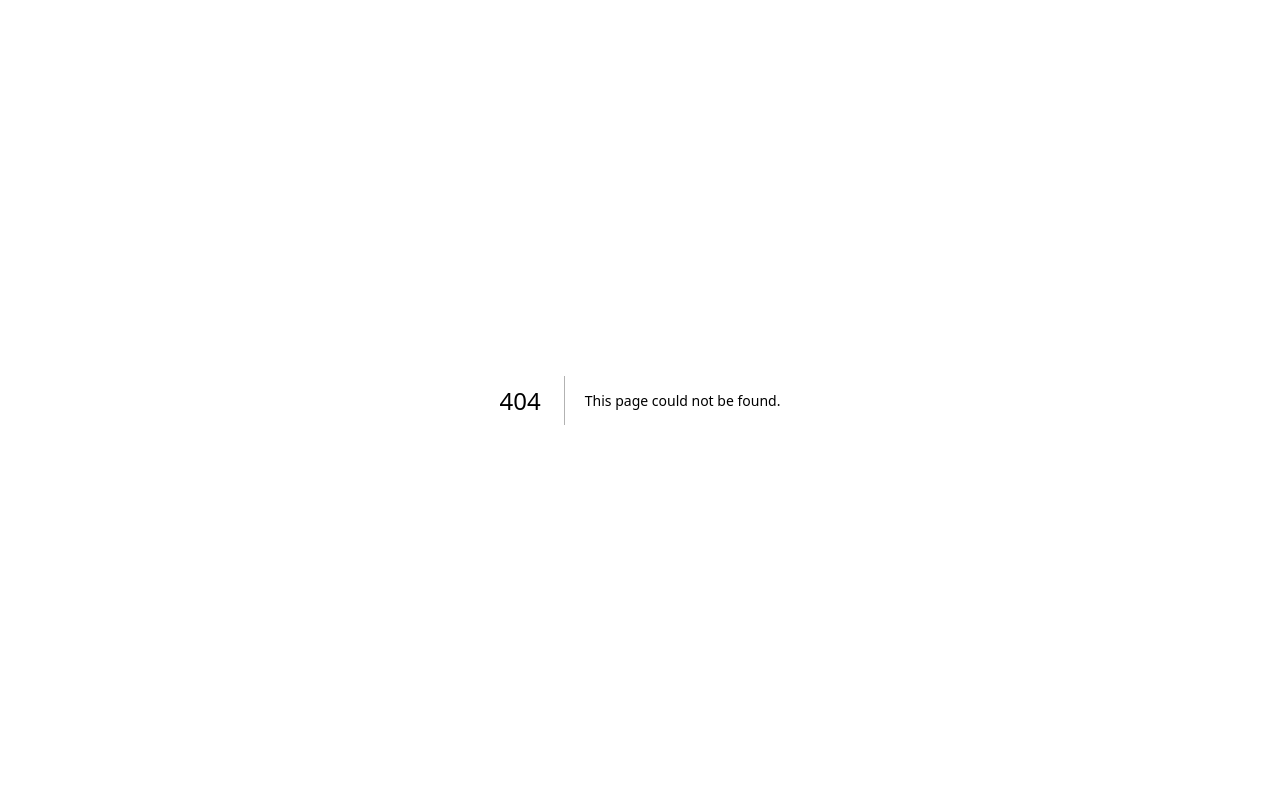
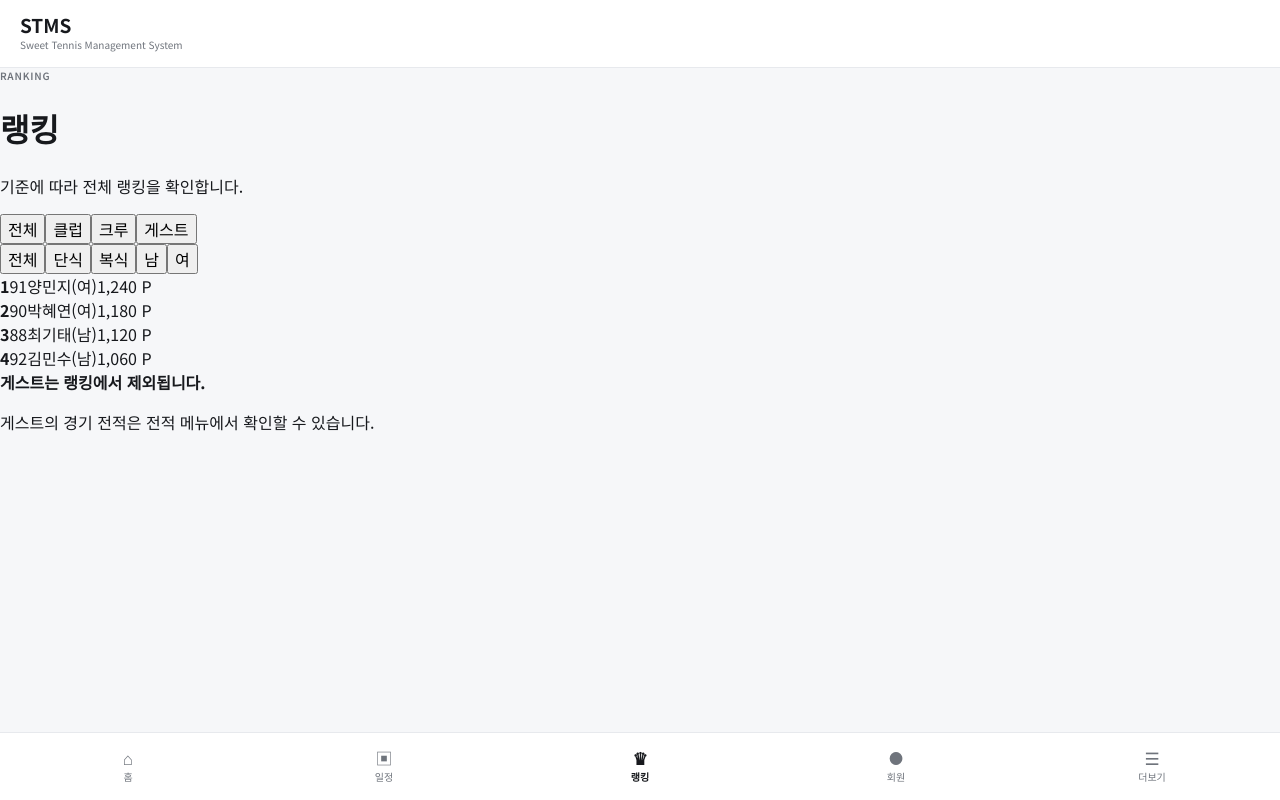
Before and after one commit to Daltematch/Daltematch, a Next.js app: page /ranking in a window 1280 px wide. Before the commit this address had no page. Built offline with nearby package versions, Linux system fonts and the light colour scheme.

Commit message:
Add STMS ranking route

```diff
--- /dev/null
+++ b/app/ranking/page.tsx
@@ -0,0 +1,61 @@
+import BottomNav from "@/components/BottomNav";
+
+const rankings = [
+  ["1", "91양민지(여)", "1,240"],
+  ["2", "90박혜연(여)", "1,180"],
+  ["3", "88최기태(남)", "1,120"],
+  ["4", "92김민수(남)", "1,060"],
+];
+
+export default function RankingPage() {
+  return (
+    <main className="stms-shell">
+      <header className="topbar">
+        <div>
+          <div className="brand">STMS</div>
+          <div className="brand-subtitle">Sweet Tennis Management System</div>
+        </div>
+      </header>
+
+      <div className="page-main">
+        <div className="page-heading">
+          <p className="eyebrow">RANKING</p>
+          <h1>랭킹</h1>
+          <p>기준에 따라 전체 랭킹을 확인합니다.</p>
+        </div>
+
+        <div className="filter-row">
+          <button className="filter-chip active">전체</button>
+          <button className="filter-chip">클럽</button>
+          <button className="filter-chip">크루</button>
+          <button className="filter-chip">게스트</button>
+        </div>
+
+        <div className="filter-row">
+          <button className="filter-chip active">전체</button>
+          <button className="filter-chip">단식</button>
+          <button className="filter-chip">복식</button>
+          <button className="filter-chip">남</button>
+          <button className="filter-chip">여</button>
+        </div>
+
+        <section className="ranking-list">
+          {rankings.map(([rank, name, points]) => (
+            <div className="ranking-row" key={name}>
+              <strong>{rank}</strong>
+              <span className="member-link">{name}</span>
+              <span>{points} P</span>
+            </div>
+          ))}
+        </section>
+
+        <div className="info-card">
+          <strong>게스트는 랭킹에서 제외됩니다.</strong>
+          <p>게스트의 경기 전적은 전적 메뉴에서 확인할 수 있습니다.</p>
+        </div>
+      </div>
+
+      <BottomNav active="랭킹" />
+    </main>
+  );
+}
```
